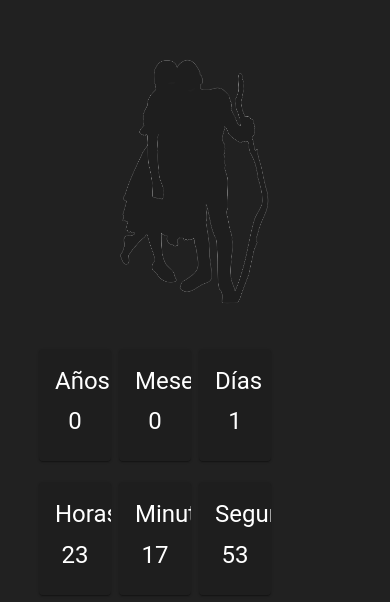
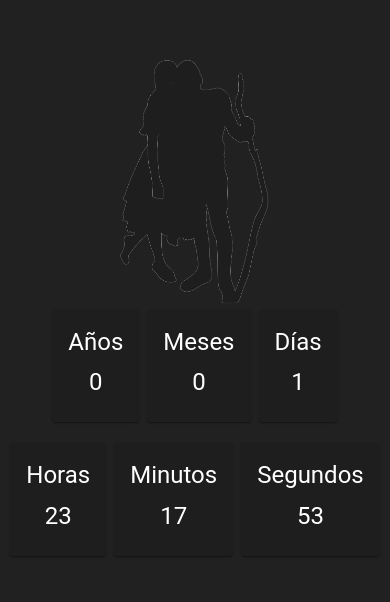
Before and after one commit to nfJaramillo/Formidable, a React (Create React App) app: page / in a window 390 px wide. Shown: the part 116-718 px from the top of the page. Built offline with nearby package versions, Linux system fonts and the light colour scheme.

Commit message:
Mobile responsive fix

```diff
--- a/src/App.css
+++ b/src/App.css
@@ -18,7 +18,6 @@
 
 .timer{
   min-width: 50vw;
-
 }
 
 @media only screen and (max-width: 600px) {
@@ -28,13 +27,12 @@
 
   .App-logo {
     height: 30vh;
-    margin: 10vw;
+    margin: 0vw;
   }
 
   .timer{
-    width: 80vw;
-    font-size: 10 !important;
 
+    width: 100vw;
   }
 
 }
--- a/src/timer.js
+++ b/src/timer.js
@@ -148,16 +148,16 @@ function Timer() {
     return (
         <ThemeProvider theme={theme}>
         <span>
-            <Grid container rowSpacing={1} columnSpacing={{ xs: 1, sm: 1, md: 1 }}>
-            <Grid item xs={3}> <Card >{cardYears}</Card> </Grid>
-            <Grid item xs={3}> <Card >{cardMonths}</Card> </Grid>
-            <Grid item xs={3}><Card >{cardDays}</Card> </Grid>
+            <Grid container rowSpacing={1} alignItems="center"  justifyContent="center" columnSpacing={{ xs: 1, sm: 1, md: 1 }}>
+            <Grid item sm={3}> <Card >{cardYears}</Card> </Grid>
+            <Grid item sm={3}> <Card >{cardMonths}</Card> </Grid>
+            <Grid item sm={3}><Card >{cardDays}</Card> </Grid>
             </Grid>
             <br/>
-            <Grid container rowSpacing={1} columnSpacing={{ xs: 1, sm: 1, md: 1 }}>
-            <Grid item xs={3}><Card >{cardHours}</Card> </Grid>
-            <Grid item xs={3}><Card >{cardMinuts}</Card> </Grid>
-            <Grid item xs={3}><Card >{cardSeconds}</Card> </Grid>
+            <Grid container rowSpacing={1} alignItems="center"  justifyContent="center" columnSpacing={{ xs: 1, sm: 1, md: 1 }}>
+            <Grid item sm={3}><Card >{cardHours}</Card> </Grid>
+            <Grid item sm={3}><Card >{cardMinuts}</Card> </Grid>
+            <Grid item sm={3}><Card >{cardSeconds}</Card> </Grid>
             </Grid>
         </span>
         </ThemeProvider>
```
Also changed, not shown: public/manifest.json, 3 other files (tests, documents, lock files or other folders).
